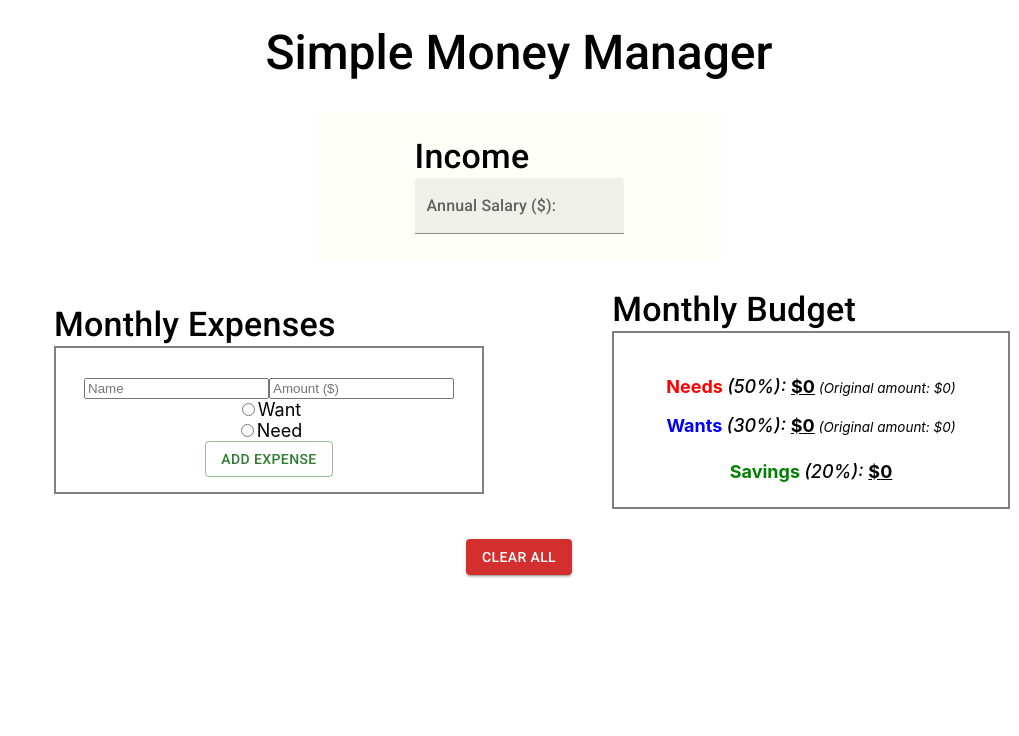
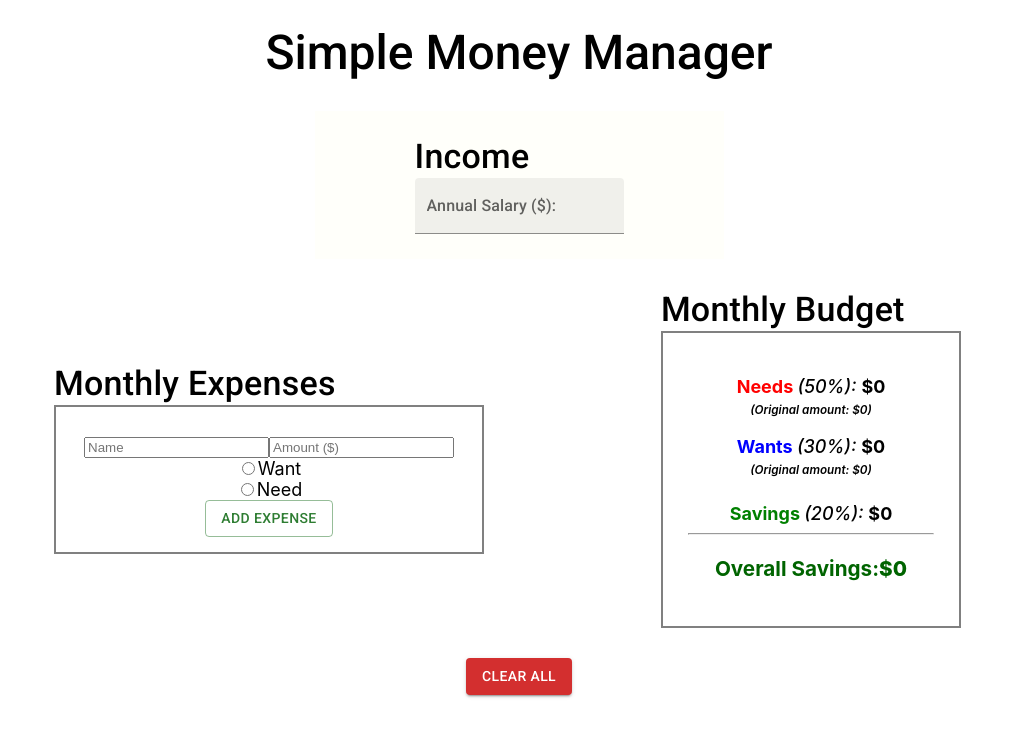
Before and after one commit to jvelarde94/budget-react-app, a React (Create React App) app: page / in a window 1280 px wide. Shown: the top 736 px of the page, without its empty margins (261-1280 px from the left). Built offline with nearby package versions, Linux system fonts and the light colour scheme.

Commit message:
small updates

```diff
--- a/src/App.js
+++ b/src/App.js
@@ -17,7 +17,7 @@ function App() {
   const [expenses, setExpenses] = useState([])
   const [needsOriginalVal, setNeedsOriginalVal] = useState(0);
   const [wantsOriginalVal, setWantsOriginalVal] = useState(0);
-  const [savingsOriginalVal, setSavingsOriginalVal] = useState(0);
+  const [overallSavings, setOverallSavings] = useState(0);
 
   // Validate input for salary, then calculate budget based on input
   const validateIncome = (e) => {
@@ -31,23 +31,28 @@ function App() {
       let needs = ((value * 0.5) / 12).toFixed(2);
       let wants = ((value * 0.3) / 12).toFixed(2);
       let savings = ((value * 0.2) / 12).toFixed(2);
+      let overallSavings = parseFloat(needs) + parseFloat(wants) + parseFloat(savings);
 
       // Set original values for needs and wants to use for calculations later.
       // Cannot use monthly budget value due to changing amount with later calculations.
       setNeedsOriginalVal(needs.toString().replace(/\B(?=(\d{3})+(?!\d))/g, ","));
       setWantsOriginalVal(wants.toString().replace(/\B(?=(\d{3})+(?!\d))/g, ","));
-      setSavingsOriginalVal(savings.toString().replace(/\B(?=(\d{3})+(?!\d))/g, ","));
+      // setOverallSavings()
+      console.log(needs.toString().replace(/\B(?=(\d{3})+(?!\d))/g, ","))
+      console.log(needsOriginalVal)
 
       // Set budget with conversion to string to add in comma
       setNeeds(needs.toString().replace(/\B(?=(\d{3})+(?!\d))/g, ","));
       setWants(wants.toString().replace(/\B(?=(\d{3})+(?!\d))/g, ","));
       setSavings(savings.toString().replace(/\B(?=(\d{3})+(?!\d))/g, ","));
+      setOverallSavings(overallSavings.toString().replace(/\B(?=(\d{3})+(?!\d))/g, ","))
     }
     else {
       // If nothing is in field, set budget to 0
       setNeeds(0);
       setWants(0);
       setSavings(0);
+      setOverallSavings(0);
 
       // TODO: Print error message above or beneath input field
     }
@@ -106,7 +111,7 @@ function App() {
       setExpenses([])
       setNeedsOriginalVal(0)
       setWantsOriginalVal(0)
-      setSavingsOriginalVal(0)
+      setOverallSavings(0)
     }
   }
 
@@ -115,7 +120,7 @@ function App() {
       <Header />
       <Income onChange={validateIncome}/>
       <Expenses expenses={expenses} onAdd={addExpense}/>
-      <Budget needs={needs} wants={wants} savings={savings} needsOriginalVal={needsOriginalVal} wantsOriginalVal={wantsOriginalVal}/>
+      <Budget needs={needs} wants={wants} savings={savings} overallSavings={overallSavings} needsOriginalVal={needsOriginalVal} wantsOriginalVal={wantsOriginalVal}/>
       <Reset onClick={clearAll} />
     </div>
   );
--- a/src/components/Budget.js
+++ b/src/components/Budget.js
@@ -1,7 +1,7 @@
 import React from "react";
 import { Typography } from "@mui/material";
 
-const Budget = ({needs, wants, savings, needsOriginalVal, wantsOriginalVal}) => {
+const Budget = ({needs, wants, savings, overallSavings, needsOriginalVal, wantsOriginalVal}) => {
   return (
     <div className="budget">
       <Typography variant="h4">Monthly Budget</Typography>
@@ -10,12 +10,14 @@ const Budget = ({needs, wants, savings, needsOriginalVal, wantsOriginalVal}) =>
           <span className={`key needs`}>Needs </span>
           <span className="info">(50%): </span>
           <span className="result">${needs}</span>
+          <br/>
           <span className="original-val"> (Original amount: ${needsOriginalVal}) </span>
         </p>
         <p>
           <span className={`key wants`}> Wants </span>
           <span className="info">(30%): </span>
           <span className="result">${wants}</span>
+          <br/>
           <span className="original-val"> (Original amount: ${wantsOriginalVal}) </span>
         </p>
         <p className="savings-amount">
@@ -24,6 +26,11 @@ const Budget = ({needs, wants, savings, needsOriginalVal, wantsOriginalVal}) =>
           <span className="result">${savings}</span>
           {/* <span className="original-val"> (Original amount: ${}) </span> */}
         </p>
+        <hr/>
+        <p className="overall-savings">
+          <span className={`key`}>Overall Savings:</span>
+          <span>${overallSavings}</span>
+        </p>
       </div>
     </div>
   );
--- a/src/index.css
+++ b/src/index.css
@@ -93,11 +93,17 @@ input[type=number] {
 }
 .budget-box .result {
   font-weight:700;
-  text-decoration: underline;
+  /* text-decoration: underline; */
 }
 .budget-box .original-val {
-  font-size: .75em;
+  font-size: .65em;
   font-style: italic;
+  font-weight: 600;
+}
+.budget-box .overall-savings {
+  color: darkgreen;
+  font-size: 1.15em;
+  font-weight: 800;
 }
 /* END BUDGET */
 
```
